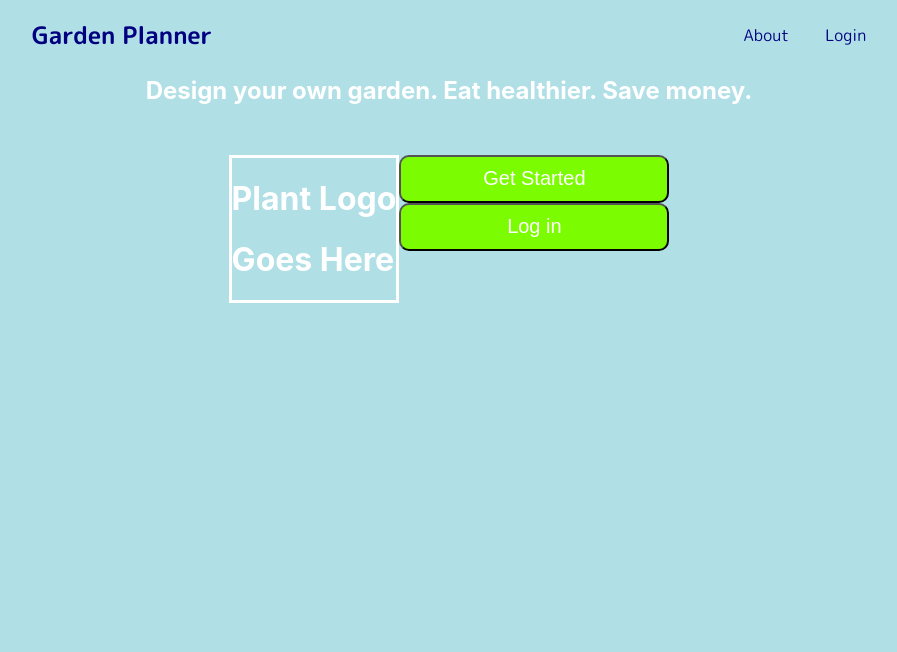
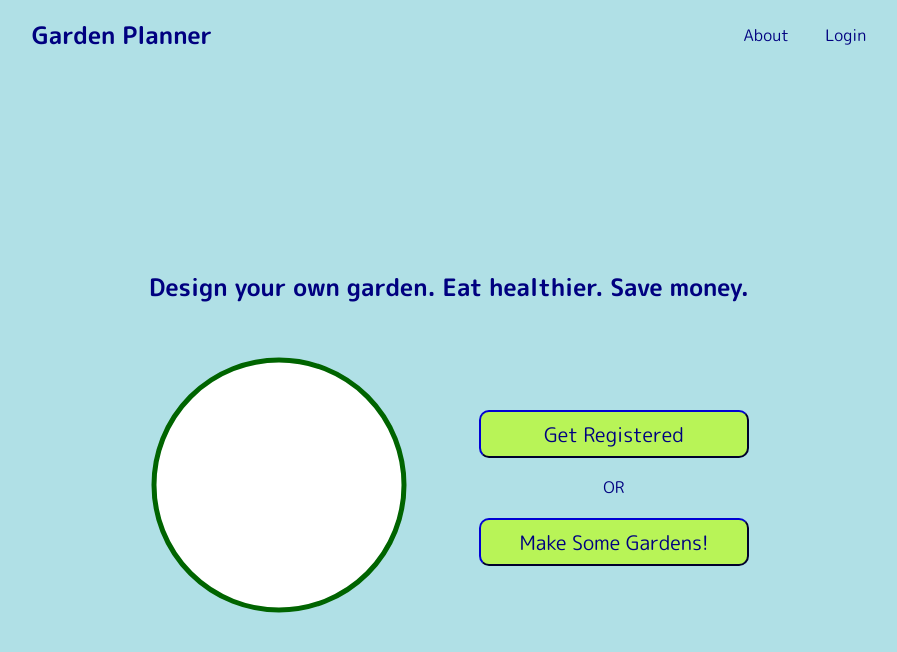
Before and after one commit to robleroble/garden-planner, a React (Create React App) app: page / in a window 1280 px wide. Shown: the top 652 px of the page, without its empty margins (191-1088 px from the left). Built offline with nearby package versions, Linux system fonts and the light colour scheme.

Commit message:
finished basic homepage

```diff
--- a/src/components/App.js
+++ b/src/components/App.js
@@ -1,7 +1,7 @@
 import React from 'react';
-import Routes from "./Routes"
-import NavBar from "./NavBar"
-import "../stylings/App.css"
+import Routes from './Routes';
+import NavBar from './NavBar';
+import '../stylings/App.css';
 
 function App() {
 	return (
--- /dev/null
+++ b/src/components/GardenPlan.js
@@ -0,0 +1,11 @@
+import React from 'react';
+
+const GardenPlan = () => {
+	return (
+		<div>
+			<h1>Garden Plan</h1>
+		</div>
+	);
+};
+
+export default GardenPlan;
--- a/src/components/Home.js
+++ b/src/components/Home.js
@@ -1,22 +1,27 @@
-import React from "react"
-import '../stylings/home.css'
+import React from 'react';
+import { Link } from 'react-router-dom';
+import '../stylings/home.css';
 
 const Home = () => {
 	return (
-    <>
+		<div id="home-content">
 			<h2>Design your own garden. Eat healthier. Save money.</h2>
-    <div id="home">
+			<div id="logo-btns">
 				<div id="plant-icon">
-            <h1>Plant Logo</h1>
-            <h1>Goes Here</h1>
+					<svg width="260" height="260">
+						<circle r="125" cx="130" cy="130" fill="white" stroke="darkgreen" stroke-width="5px" />
+					</svg>
 				</div>
-        <div id="home-text">
-            <button>Get Started</button>
-            <button>Log in</button>
+				<div id="home-btns">
+					<button>Get Registered</button>
+					<p>OR</p>
+					<Link to="/plan">
+						<button>Make Some Gardens!</button>
+					</Link>
 				</div>
 			</div>
-    </>
-    )
-}
+		</div>
+	);
+};
 
 export default Home;
--- a/src/components/NavBar.js
+++ b/src/components/NavBar.js
@@ -1,4 +1,5 @@
 import React from 'react';
+import { NavLink } from 'react-router-dom';
 import '../stylings/NavBar.css';
 
 const NavBar = () => {
@@ -7,7 +8,7 @@ const NavBar = () => {
 			<nav>
 				<ul>
 					<li id="navbar-title">
-						<a href="#">Garden Planner</a>
+						<NavLink to="/">Garden Planner</NavLink>
 					</li>
 					<div id="nav-items">
 						<li className="navbar-item">
--- a/src/components/Routes.js
+++ b/src/components/Routes.js
@@ -1,6 +1,7 @@
 import React from 'react';
-import {Route, Switch, Redirect} from 'react-router-dom';
-import Home from "./Home"
+import { Route, Switch, Redirect } from 'react-router-dom';
+import Home from './Home';
+import GardenPlan from './GardenPlan';
 
 const Routes = () => {
 	return (
@@ -8,9 +9,12 @@ const Routes = () => {
 			<Route exact path="/">
 				<Home />
 			</Route>
+			<Route exact path="/plan">
+				<GardenPlan />
+			</Route>
 			<Redirect to="/" />
 		</Switch>
-    )
-}
+	);
+};
 
 export default Routes;
--- a/src/stylings/App.css
+++ b/src/stylings/App.css
@@ -4,6 +4,6 @@
 	display: flex;
 	flex-direction: column;
 	align-items: center;
-	height: calc(100vh - 56px); /* router view - navbar height */
+	height: calc(100vh - 70px); /* router view - navbar height */
 	color: white;
 }
--- a/src/stylings/NavBar.css
+++ b/src/stylings/NavBar.css
@@ -1,5 +1,5 @@
 #nav-bar {
-	height: 56px;
+	height: 70px;
 }
 
 ul {
--- a/src/stylings/home.css
+++ b/src/stylings/home.css
@@ -1,22 +1,36 @@
-#home {
+#home-content {
+	display: flex;
+	flex-direction: column;
+	justify-content: center;
+	height: inherit;
+}
+
+#logo-btns {
 	display: flex;
 	margin-top: 30px;
+	justify-content: space-between;
+	align-items: center;
 }
 
 #plant-icon {
-    border: solid;
 }
 
-#home-text {
+#home-btns {
+	height: 160px;
 	display: flex;
 	flex-direction: column;
+	justify-content: space-evenly;
 }
 
 button {
 	height: 48px;
 	width: 270px;
 	border-radius: 10px;
-    background-color: lawngreen;
-    color: white;
+	border-color: navy;
+	background-color: #b8f457;
 	font-size: 20px;
 }
+
+p {
+	text-align: center;
+}
--- a/src/stylings/index.css
+++ b/src/stylings/index.css
@@ -1,13 +1,16 @@
+* {
+	color: navy;
+	font-family: 'M PLUS Rounded 1c';
+}
+
 body {
-  margin: 0;
-  font-family: -apple-system, BlinkMacSystemFont, 'Segoe UI', 'Roboto', 'Oxygen',
-    'Ubuntu', 'Cantarell', 'Fira Sans', 'Droid Sans', 'Helvetica Neue',
-    sans-serif;
-  -webkit-font-smoothing: antialiased;
-  -moz-osx-font-smoothing: grayscale;
+	margin: 0;
+	font-family: -apple-system, BlinkMacSystemFont, 'Segoe UI', 'Roboto', 'Oxygen', 'Ubuntu', 'Cantarell', 'Fira Sans',
+		'Droid Sans', 'Helvetica Neue', sans-serif;
+	-webkit-font-smoothing: antialiased;
+	-moz-osx-font-smoothing: grayscale;
 }
 
 code {
-  font-family: source-code-pro, Menlo, Monaco, Consolas, 'Courier New',
-    monospace;
+	font-family: source-code-pro, Menlo, Monaco, Consolas, 'Courier New', monospace;
 }
```
Also changed, not shown: 1 other file (tests, documents, lock files or other folders). Lines whose indentation alone changed are shown as unchanged.
